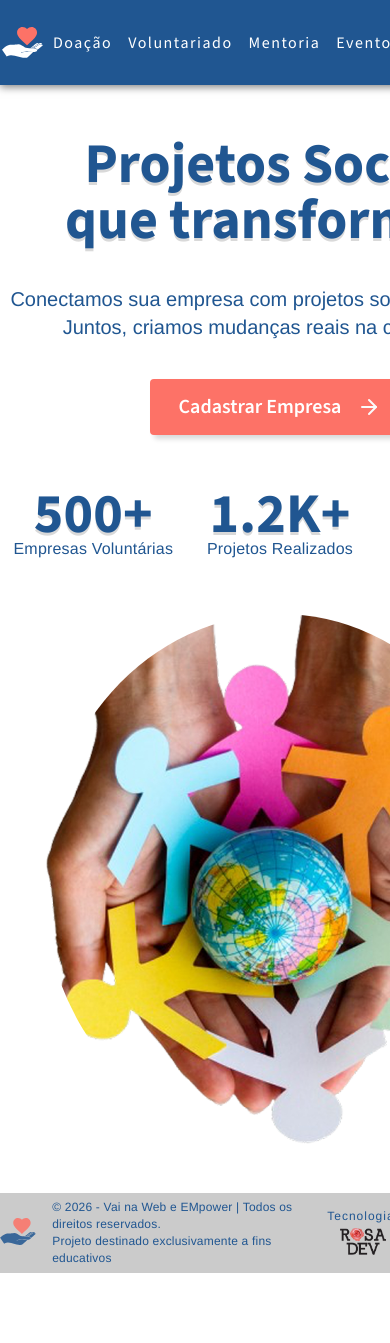
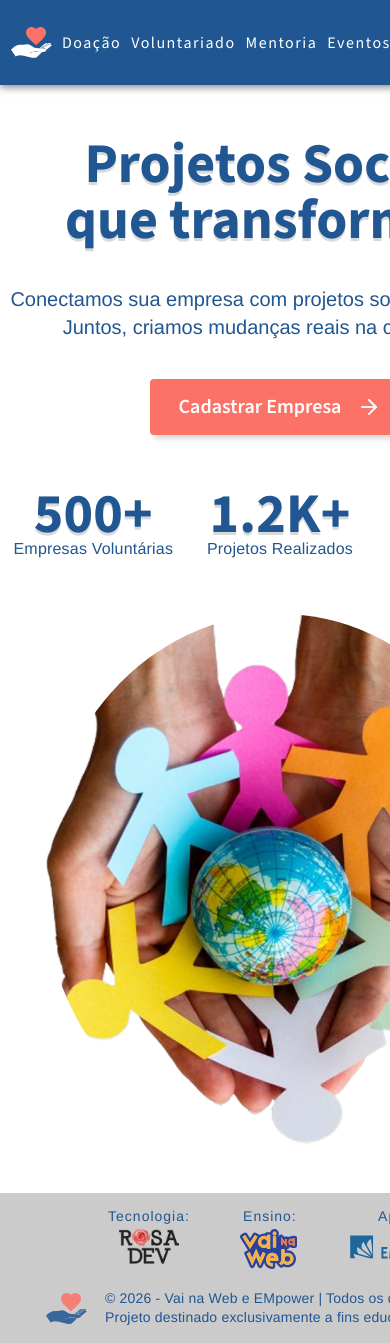
Before and after one commit to rosadevsolutions/2026-vnw-front-03-projeto-connect, a React (Vite) app: page / in a window 390 px wide. Shown: the top 1343 px of the page. Before the commit the page ends 1273 px from the top, so only its background shows below. Built offline with nearby package versions, Linux system fonts and the light colour scheme.

Commit message:
footer mobile e desktop

```diff
--- a/src/App.scss
+++ b/src/App.scss
@@ -1,10 +1,14 @@
 .app{
   &__wrapper{
     display: grid;
-    grid-template-rows: 8.5rem 1fr 8rem;
+    grid-template-rows: 8.5rem 1fr 15rem;
     grid-template-columns: 1fr;
     min-height: 100dvh;
     margin: 0;
     padding: 0;
+
+    @media screen and (min-width: 480px){
+      grid-template-rows: 8.5rem 1fr 8rem;
+    }
   }
 }
--- a/src/components/shared/Footer/Areas/Areas.scss
+++ b/src/components/shared/Footer/Areas/Areas.scss
@@ -9,8 +9,15 @@ $logo-opacity-transition: 1;
 
 .footer{
   &__areas{
+    @include flex-center-center;
+    gap: 5rem;
+    order: 1;
+
+    @media screen and (min-width: 480px){
       @include flex-center-start;
       gap: var(--g-base);
+      order: 2;
+    }
   }
 
   &__area{
@@ -21,10 +28,13 @@ $logo-opacity-transition: 1;
   &__text{
     color: $footer-text-color;
     font-family: var(--ff-texts);
-    font-size:   var(--fs-base);
+    font-size:   var(--fs-xs);
     font-weight: var(--fw-base);
     letter-spacing: .1rem;
     line-height: var(--lh-base);
+    @media screen and (min-width: 480px){
+      font-size:   var(--fs-base);
+    }
   }
 
   &__logos{
@@ -34,19 +44,34 @@ $logo-opacity-transition: 1;
   &__link{
     &-wrapper{
       @include flex-center-center;
+      height: 4rem;
+      @media screen and (min-width: 480px){
         height: 3rem;
       }
+    }
     &-dev{
+      height: 4rem;
+      width:  6rem;
+      @media screen and (min-width: 480px){
         height: 2.8rem;
         width:  4.6rem;
       }
+    }
     &-ensino{
+      height: 4rem;
+      width:  6rem;
+      @media screen and (min-width: 480px){
         height: 3rem;
         width:  4.4rem;
       }
+    }
     &-apoio{
+      height: 3rem;
+      width:  10.2rem;
+      @media screen and (min-width: 480px){
         height: 2.5rem;
         width:  8.2rem;
+      }
     }
   }
 
--- a/src/components/shared/Footer/Copyright/Copyright.scss
+++ b/src/components/shared/Footer/Copyright/Copyright.scss
@@ -10,11 +10,19 @@ $logo-opacity-transition: 1;
     &--wrapper{
       @include flex-center-start;
       gap: var(--g-base);
+      order: 1;
+      @media screen and (min-width: 480px){
+        order: 2;
+      }
     }
 
     &--link{
-      height: 3rem;
-      width:  4.1rem;
+      height: 3.1rem;
+      width:  4.3rem;
+      @media screen and (min-width: 480px){
+        height: 3rem;
+        width:  4.1rem;
+      }
     }
 
     &--logo{
@@ -28,10 +36,14 @@ $logo-opacity-transition: 1;
     &--text{
       font-family:    var(--ff-texts);
       font-weight:    var(--fw-regular);
-      font-size:      var(--fs-base);
+      font-size:      var(--fs-xs);
       letter-spacing: var(--ls-base);
-      line-height:    var(--lh-sm);
+      line-height:  var(--lh-sm);
       color: $footer-text-color;
+
+      @media screen and (min-width: 480px){
+        font-size:    var(--fs-base);
+      }
     }
   }
 }
--- a/src/components/shared/Footer/Footer.scss
+++ b/src/components/shared/Footer/Footer.scss
@@ -9,8 +9,15 @@ $footer-wrapper-bg: var(--c-gray);
   }
 
   &__container{
-    @include flex-center-between;
+    @include flex-col-center-between;
     width: 100%;
-    max-width: 1240px;
+    gap: 2rem;
+    flex-direction: column-reverse;
+
+    @media screen and (min-width: 480px){
+      @include flex-center-between;
+      gap: 3rem;
+      max-width: 124rem;
+    }
   }
 }
--- a/src/components/shared/Header/Navigation/Navigation.scss
+++ b/src/components/shared/Header/Navigation/Navigation.scss
@@ -9,7 +9,7 @@ $nav-weight:  var(--fw-base);
 .navigation{
   &__wrapper{
     @include flex-center-center;
-    gap: var(--g-base);
+    gap: 1rem;
     height: 4rem;
 
     @media screen and (min-width: 480px){
```
Lines whose indentation alone changed are shown as unchanged.
